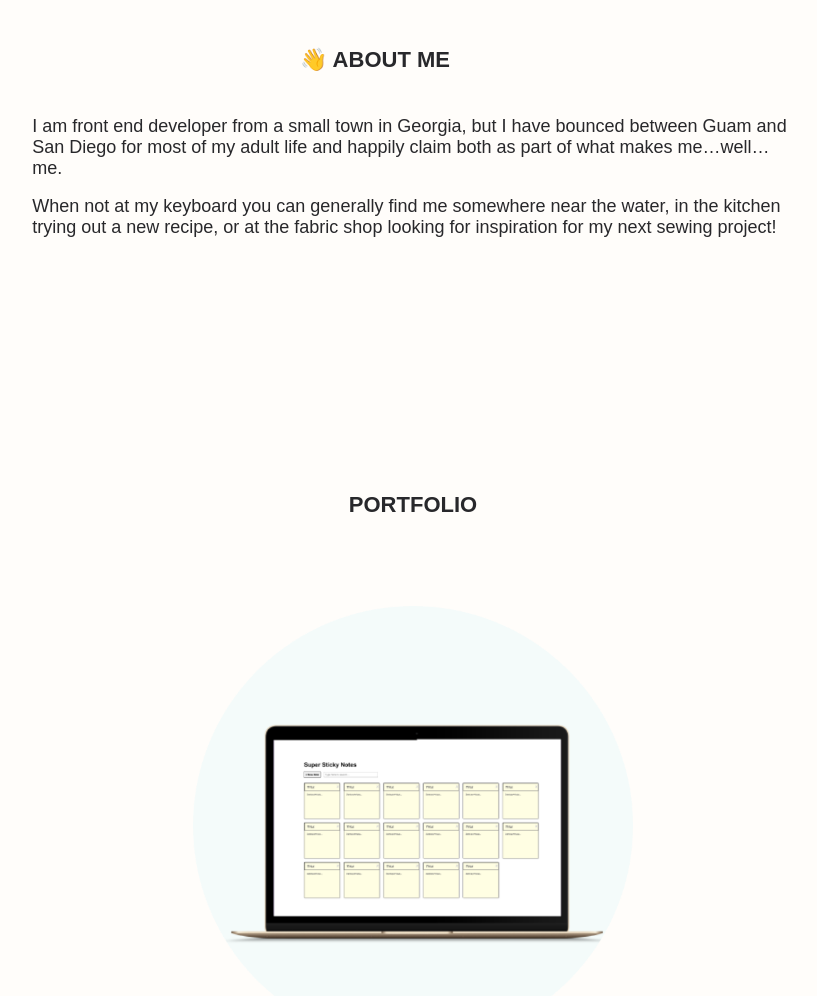
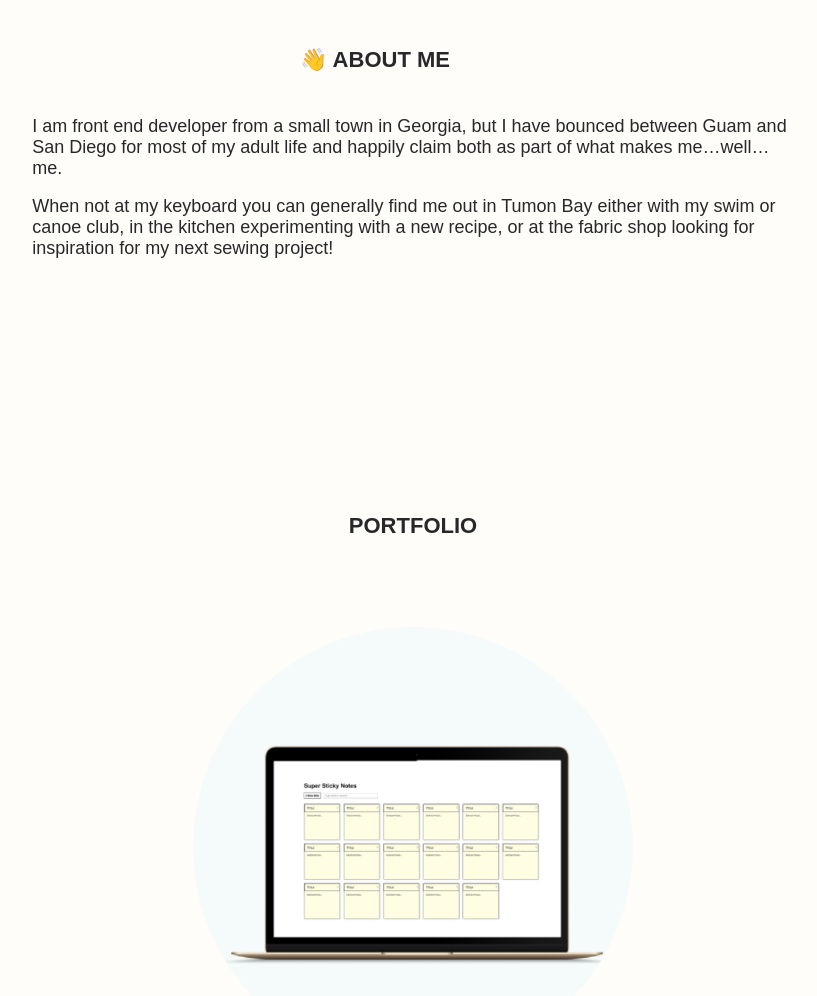
Before and after one commit to KelliBre/kbdevelopment, a website built with Parcel: page index.html in a window 1280 px wide. Shown: the part 1514-2510 px from the top of the page, without its empty margins (227-1044 px from the left). Built offline with nearby package versions, Linux system fonts and the light colour scheme; no server answers; a web font is replaced by a local one.

Commit message:
Updated About me section

```diff
--- a/index.html
+++ b/index.html
@@ -113,7 +113,7 @@
       <article>
             <h2>👋 ABOUT ME</h2>
             <p>I am front end developer from a small town in Georgia, but I have bounced between Guam and San Diego for most of my adult life and happily claim both as part of what makes me…well…me. </p>
-            <p>When not at my keyboard you can generally find me somewhere near the water, in the kitchen trying out a new recipe, or at the fabric shop looking for inspiration for my next sewing project!</p>
+            <p>When not at my keyboard you can generally find me out in Tumon Bay either with my swim or canoe club, in the kitchen experimenting with a new recipe, or at the fabric shop looking for inspiration for my next sewing project!</p>
       </article>
      </div>
   </section>
```
